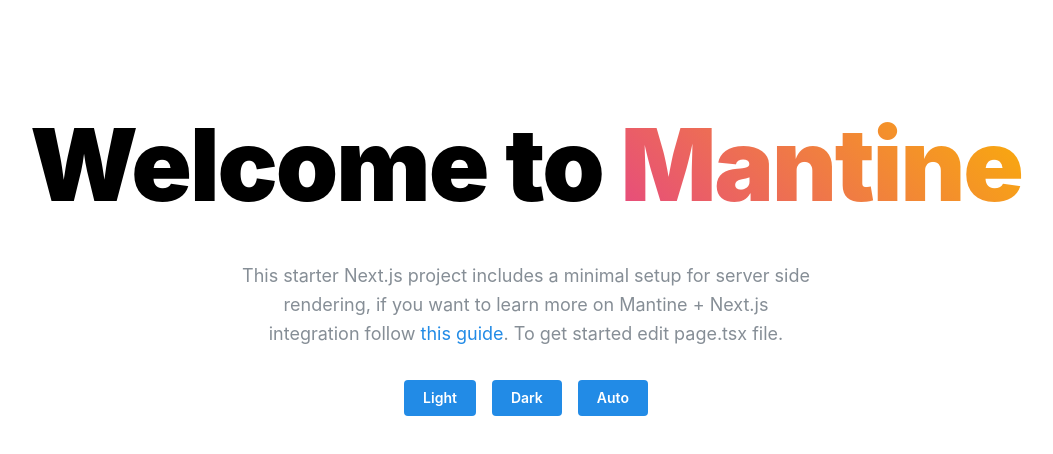
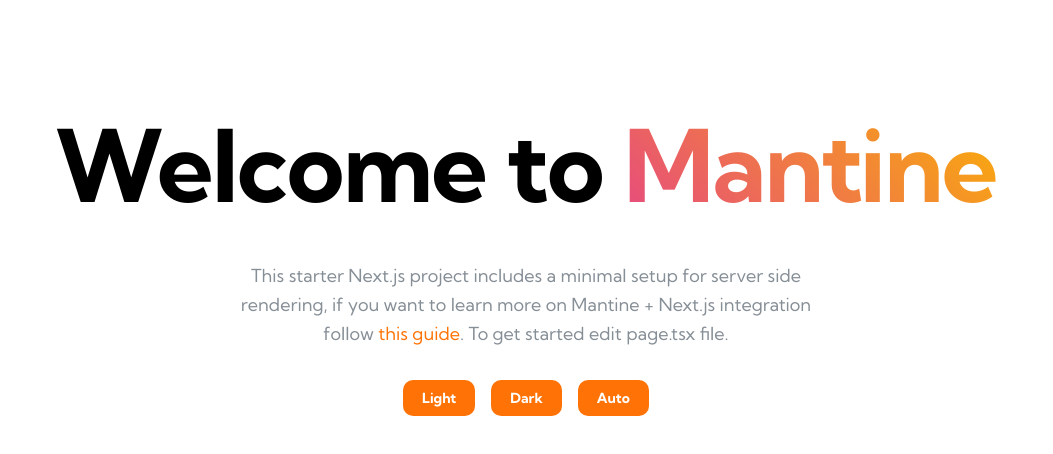
Before and after one commit to joshjavier/ecommerce-product-page-nextjs, a Next.js app: page / in a window 1280 px wide. Shown: the top 454 px of the page, without its empty margins (114-1167 px from the left). Built offline with nearby package versions, Linux system fonts and the light colour scheme.

Commit message:
style: set up design system fonts, colors, spacing

```diff
--- a/app/layout.tsx
+++ b/app/layout.tsx
@@ -1,6 +1,7 @@
 import '@mantine/core/styles.css';
 
 import React from 'react';
+import { Kumbh_Sans } from 'next/font/google';
 import { ColorSchemeScript, mantineHtmlProps, MantineProvider } from '@mantine/core';
 import { theme } from '../theme';
 
@@ -10,9 +11,16 @@
     'A responsive e-commerce product page built with Next.js, featuring an interactive image gallery, cart functionality, and a modern UI.',
 };
 
+const kumbhSans = Kumbh_Sans({
+  display: 'swap',
+  subsets: ['latin'],
+  weight: ['400', '700'],
+  variable: '--font-kumbh-sans',
+});
+
 export default function RootLayout({ children }: { children: any }) {
   return (
-    <html lang="en" {...mantineHtmlProps}>
+    <html lang="en" {...mantineHtmlProps} className={kumbhSans.variable}>
       <head>
         <ColorSchemeScript />
         <link rel="icon" type="image/png" sizes="32x32" href="/favicon-32x32.png" />
--- a/theme.ts
+++ b/theme.ts
@@ -1,7 +1,55 @@
 'use client';
 
-import { createTheme } from '@mantine/core';
+import { createTheme, rem } from '@mantine/core';
 
 export const theme = createTheme({
-  /* Put your mantine theme override here */
+  fontFamily: 'var(--font-kumbh-sans)',
+  defaultRadius: rem(10),
+  primaryColor: 'orange',
+
+  // Colors must be an array with at least 10 shades. I entered the colors from
+  // the Figma file into Mantine's colors generator and commented the values to
+  // be used in our design system.
+  colors: {
+    grey: [
+      '#f6f8fd', // grey-50
+      '#e4e9f2', // grey-100
+      '#c3cad9', // grey-300
+      '#acaeb3',
+      '#92969e',
+      '#818691',
+      '#787e8c',
+      '#69707d', // grey-500
+      '#5a606e',
+      '#1d2026', // grey-950
+    ],
+    orange: [
+      '#fff2e0',
+      '#ffe3cb',
+      '#ffc699',
+      '#ffab6a', // orange-300
+      '#ff8d36',
+      '#ff7e1b', // orange-500
+      '#ff7306',
+      '#e46200',
+      '#cc5600',
+      '#b24800',
+    ],
+  },
+
+  spacing: {
+    0: rem(0),
+    100: rem(8),
+    200: rem(16),
+    300: rem(24),
+    400: rem(32),
+    500: rem(40),
+    600: rem(48),
+    700: rem(56),
+    900: rem(72),
+    1000: rem(80),
+    1200: rem(96),
+    1300: rem(104),
+    1600: rem(128),
+  },
 });
```
